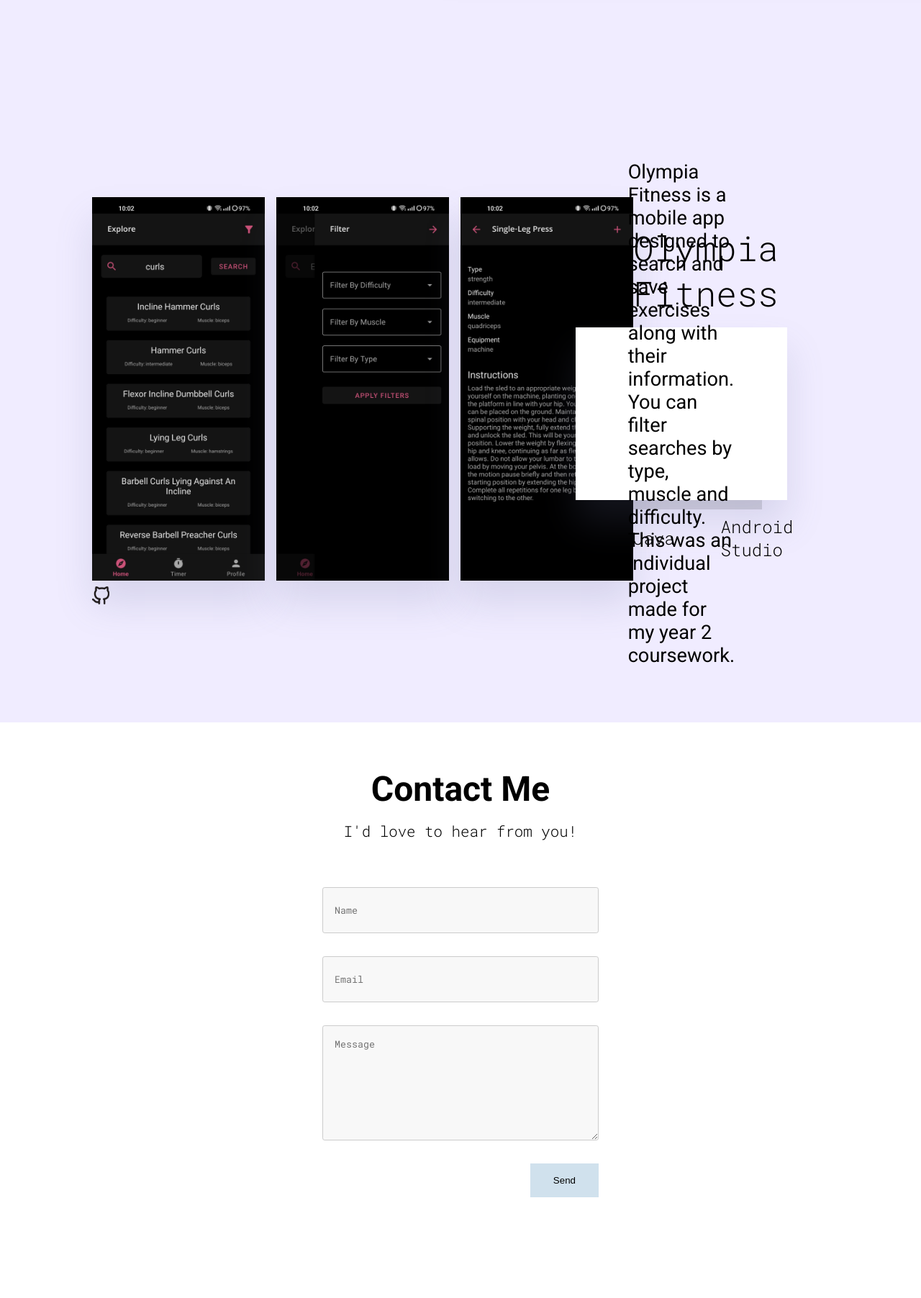
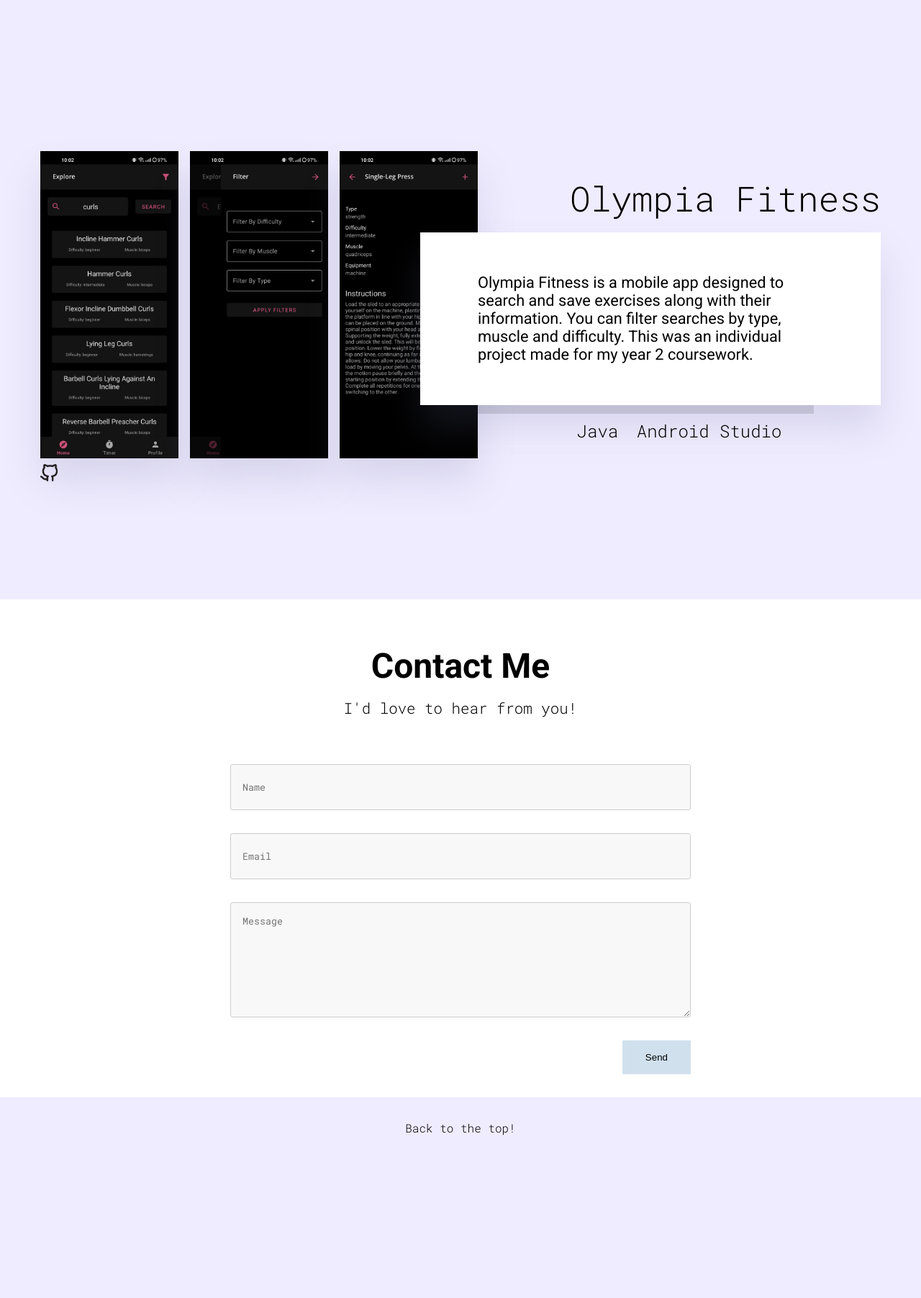
Before and after one commit to Josh-Cox/portfolio, a Flask app: page / in a window 1280 px wide; the page is wider, and only the part inside the window is pictured. Shown: the part 3200-5004 px from the top of that part at 72% size. After the commit the page ends 4778 px from the top of that part, so only its background shows below. Run offline with Flask 3, Linux system fonts and the light colour scheme.

Commit message:
Finished portfolio

```diff
--- a/static/css/index.css
+++ b/static/css/index.css
@@ -83,7 +83,7 @@
 
 .about-content {
     font-family: "Roboto";
-    font-size: 1.8rem;
+    font-size: clamp(.5rem, 4vw, 1.8rem);
     font-weight: 400;
     margin-left: 5rem;
     margin-right: 5rem;
@@ -96,6 +96,11 @@
     display: flex;
     justify-content: flex-end;
     align-items: center;
+}
+
+.cv-link {
+    text-decoration: none;
+    color: black;
 }
 
 .cv-inner {
@@ -180,7 +185,7 @@
 
 .project-img img {
     position: relative;
-    width: 50rem;
+    width: clamp(10rem, 40vw, 50rem);
     z-index: -1;
     box-shadow: var(--box-shadow);
 }
@@ -206,7 +211,7 @@
 }
 
 .white-box {
-    width: 108%;
+    width: 50vw;
     background-color: var(--color-white);
     height: 15rem;
     display: flex;
@@ -219,7 +224,7 @@
 
 .project-text {
     font-family: "Roboto";
-    font-size: 1.7rem;
+    font-size: clamp(1rem, 1.7vw, 1.7rem);
     font-weight: 400;
     margin-left: 5rem;
     margin-right: 5rem;
@@ -241,11 +246,11 @@
     display: flex;
     justify-content: center;
     align-items: center;
-    gap: 4rem;
+    gap: clamp(.5rem, 2vw, 3rem);
     width: 100%;
     margin-top: -2rem;
 
-    font-size: 1.5rem;
+    font-size: clamp(.5rem, 4vw, 1.5rem);
     font-weight: 300;
 }
 
@@ -265,7 +270,7 @@
 }
 
 .grey-two {
-    margin-left: 7rem;
+    margin-left: 1rem;
     z-index: 1;
 }
 
@@ -297,7 +302,7 @@
 }
 
 .img-three img {
-    width: 15rem;
+    width: clamp(10rem, 15vw, 15rem);
 }
 
 .project-three {
@@ -308,8 +313,8 @@
 
 .contact-section {
     margin-top: 10rem;
-    height: 50rem;
     background: var(--color-white);
+    padding-bottom: 2rem;
 }
 
 .contact-container {
@@ -332,7 +337,7 @@
 
 .contact-form {
     margin-top: 4rem;
-    width: 30%;
+    width: clamp(10rem, 50%, 40rem);
     display: flex;
     flex-direction: column;
     justify-content: center;
@@ -379,3 +384,70 @@
 .flash-failure {
     background-color: var(--color-failure);
 }
+
+.back-top {
+    font-family: "Roboto Mono";
+    font-weight: 300;
+    font-size: 1rem;
+    margin: auto;
+    width: fit-content;
+    padding: 2rem;
+    cursor: pointer;
+}
+
+.back-top a {
+    text-decoration: none;
+    color: black;
+}
+
+@media only screen and (max-width: 958px) {
+    .blue-rectangle {
+        width: 13rem;
+    }
+
+    .about-section {
+        flex-direction: column;
+    }
+
+    .about-subsection {
+        width: 100%;
+    }
+
+    .skillset-subsection {
+        display: flex;
+        flex-direction: column;
+        justify-content: center;
+        align-items: center;
+        width: 100%;
+    }
+
+    .skillset-content {
+        justify-content: center;
+        align-items: center;
+    }
+
+    .project {
+        display: flex;
+        flex-direction: column;
+        align-items: center;
+        justify-content: center;
+        margin-top: 10rem;
+    }
+
+    .project-details {
+        order: 1;
+    }
+
+    .project-example {
+        order: 2;
+    }
+
+    .project-img img {
+        width: 100%;
+    }
+
+    .white-box {
+        width: 100%;
+        margin: auto;
+    }
+}
--- a/static/js/index.js
+++ b/static/js/index.js
@@ -1 +1 @@
-console.log("Working");
+const to_top = document.getElementById('to_top');
--- a/templates/base.html
+++ b/templates/base.html
@@ -12,17 +12,35 @@
         <title>{% block title %}Home{% endblock %}</title>
     </head>
     <body>
-        <ul class="navbar">
-            <li class="nav-element name"><a href="#home">Josh Cox</a></li>
-            <li class="nav-element section last"><a href="#contact">Contact</a></li>
-            <li class="nav-element section"><a href="#projects">Projects</a></li>
-            <li class="nav-element section"><a href="#about">About</a></li>
+        <ul class="navbar" id="navbar" >
+            <li class="nav-element name"><a class="nav-link" href="#top">Josh Cox</a></li>
+            <li class="nav-element section last"><a class="nav-link" href="#contact">Contact</a></li>
+            <li class="nav-element section"><a class="nav-link" href="#projects">Projects</a></li>
+            <li class="nav-element section"><a class="nav-link" href="#about">About</a></li>
           </ul>
         <div class="container">
             {% block content %}
             {% endblock %}
         </div>
 
-        <script type="text/javascript" src="{{ url_for('static', filename='js/base.js') }}"></script>
+        <script>
+            const nav = document.getElementById("navbar")
+            let body_scroll = 0;
+
+            let prevScrollpos = window.pageYOffset;
+
+            window.onscroll = function() {
+              let currentScrollPos = window.pageYOffset;
+
+              if(currentScrollPos < prevScrollpos) {
+                nav.style.top = "0";
+              }
+              else {
+                nav.style.top = "-10rem";
+              }
+              prevScrollpos = currentScrollPos;
+            }
+
+          </script>
     </body>
 </html>
--- a/templates/index.html
+++ b/templates/index.html
@@ -52,7 +54,7 @@
         </div>
     </div>
 
-    <div class="project-section">
+    <div id="projects" class="project-section">
         <div class="project-title sub-heading">Projects</div>
         <div class="project-divider"></div>
         <div class="project-content">
@@ -169,7 +171,7 @@
         </div>
     </div>
 
-    <div class="contact-section">
+    <div id="contact" class="contact-section">
         <div class="contact-container">
             <div class="contact-title sub-heading">Contact Me</div>
             <div class="contact-text">I'd love to hear from you!</div>
@@ -201,4 +203,6 @@
             window.scrollTo(0, document.body.scrollHeight);
         </script>
     {% endif %}
+
+    <div id="to_top" class="back-top"><a href="#top">Back to the top!</a></div>
 {% endblock %}
```
Also changed, not shown: other parts of templates/index.html (+14 -12 lines), 1 other file.
